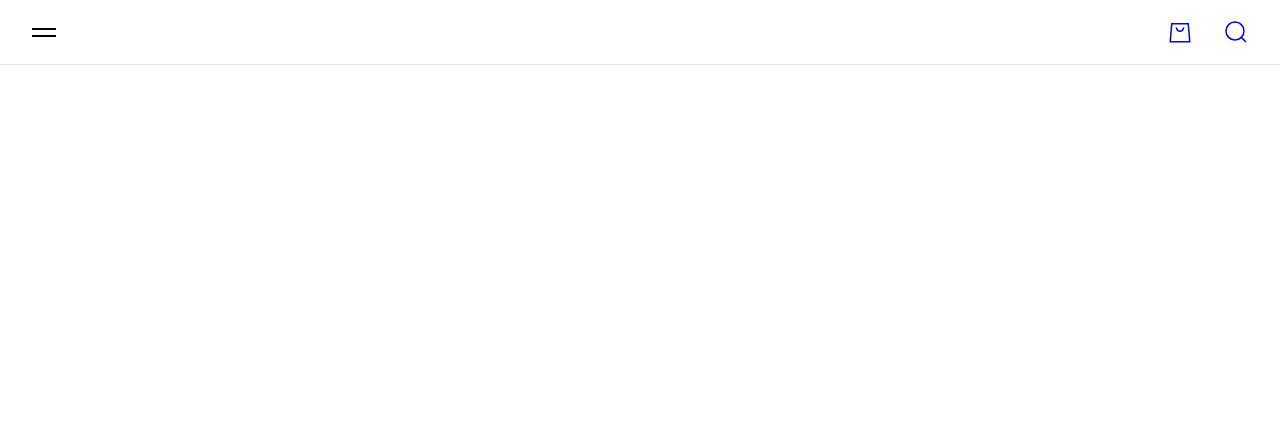
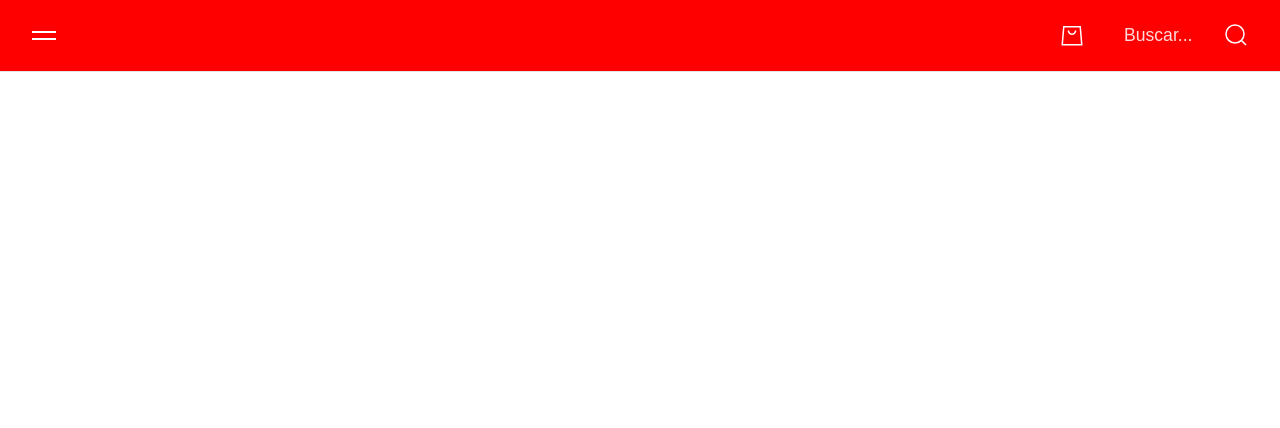
Before and after one commit to LeoBringasAtLife/etter-wear, a plain HTML site: page index.html in a window 1280 px wide. Drawn offline with Linux system fonts and the light colour scheme.

Commit message:
Update header styles and implement search functionality

```diff
--- a/index.html
+++ b/index.html
@@ -26,7 +26,7 @@
             align-items: center;
             justify-content: space-between;
             padding: 0.75rem 1.5rem;
-            background-color: #fff;
+            background-color: rgba(255, 0, 0, 1);
             border-bottom: 1px solid #e5e5e5;
         }
 
@@ -51,6 +51,7 @@
             cursor: pointer;
             flex: 0 0 auto;
             padding: 0.5rem;
+            color: rgba(255, 255, 255, 1)
         }
 
         /* Icono lupa a la derecha */
@@ -68,11 +69,6 @@
             fill: none;
             stroke-width: 1.5;
             transition: transform 0.2s ease, color 0.2s ease;
-        }
-
-        .menu-toggle:hover .icon {
-            transform: scale(1.15);
-            color: #333;
         }
 
         .hamburger {
@@ -160,7 +156,7 @@
             position: absolute;
             height: 2px;
             width: 100%;
-            background: #000;
+            background: rgba(255, 255, 255, 1);
             left: 0;
             transition: transform 0.3s ease, top 0.3s ease, opacity 0.3s ease;
         }
@@ -200,6 +196,48 @@
             white-space: nowrap;
             border: 0;
         }
+
+        /* Buscador */
+        .header__search-link {
+            display: flex;
+            align-items: center;
+            background: transparent;
+            gap: 0.5rem;
+        }
+
+        .header__search-link input {
+            background: transparent;
+            border: none;
+            border-radius: 40px;
+            color: rgba(255, 255, 255, 1);
+            font-size: 1.1rem;
+            padding: 0.3rem 0.5rem;
+            width: 100px;
+            transition: width 0.3s ease;
+        }
+
+        .header__search-link input::placeholder {
+            color: rgba(255, 255, 255, 0.856);
+        }
+
+        .header__search-link input:focus {
+            outline: none;
+            width: 150px;
+            border: 1px solid rgb(255, 255, 255);
+        }
+
+        .header__search-link button {
+            background: none;
+            border: none;
+            cursor: pointer;
+            padding: 0;
+            display: flex;
+            align-items: center;
+            justify-content: center;
+            color: white;
+        }
+
+
     </style>
 </head>
 
@@ -215,7 +253,7 @@
         <div class="header-center"></div>
 
         <div class="header-right">
-            <a href="/cart" class="menu-toggle" aria-controls="cart-drawer" data-no-instant="">
+            <a href="#" class="menu-toggle" aria-controls="cart-drawer" data-no-instant="">
                 <span class="sr-only">Carrito</span>
                 <svg aria-hidden="true" focusable="false" class="icon icon-cart" viewBox="0 0 16 16" fill="none"
                     width="24" height="24">
@@ -225,14 +263,19 @@
                 </svg>
             </a>
 
-            <a href="/search" class="menu-toggle header__search-link" aria-controls="search-drawer">
-                <span class="sr-only">Buscar</span>
-                <svg aria-hidden="true" focusable="false" class="icon icon-search" viewBox="0 0 16 16" fill="none"
-                    width="24" height="24">
-                    <path stroke-width="1" stroke="currentColor"
-                        d="M1.333 7.333a6 6 0 1 0 12 0 6 6 0 0 0-12 0ZM11.575 11.576l3.09 3.09"></path>
-                </svg>
-            </a>
+            <form class="menu-toggle header__search-link" role="search" action="/search" method="GET">
+                <label for="search-input" class="sr-only">Buscar</label>
+                <input id="search-input" type="text" name="q" placeholder="Buscar..."/>
+                <button type="submit" style="background: none; border: none; cursor: pointer;">
+                    <svg aria-hidden="true" focusable="false" class="icon icon-search" viewBox="0 0 16 16" fill="none"
+                        width="24" height="24">
+                        <path stroke-width="1" stroke="currentColor"
+                            d="M1.333 7.333a6 6 0 1 0 12 0 6 6 0 0 0-12 0ZM11.575 11.576l3.09 3.09">
+                        </path>
+                    </svg>
+                </button>
+            </form>
+
         </div>
     </header>
 
```
